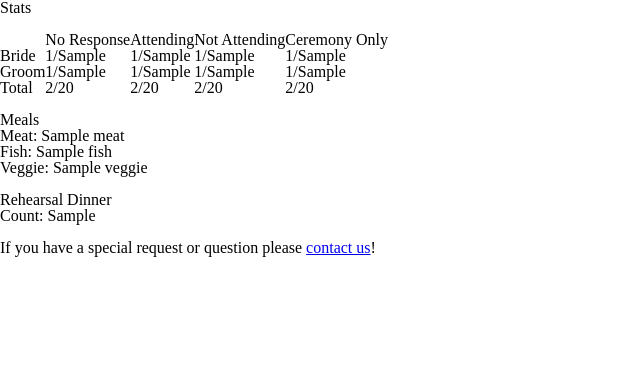
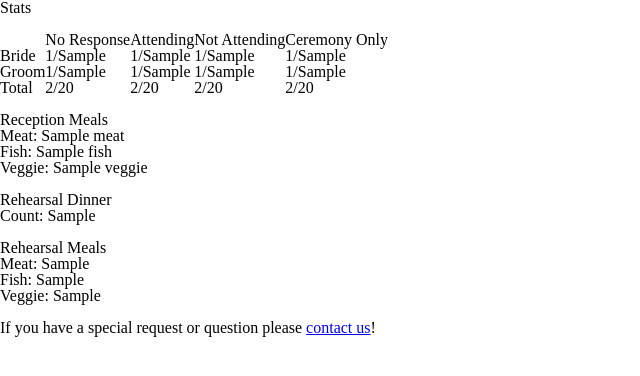
Before and after one commit to chrisgilmerproj/wedding, a Django app: template project/templates/rsvp/stats.html in a window 1280 px wide. Shown: the part 96-472 px from the top of the page, without its empty margins (0-640 px from the left). Run offline with Django 3.2, Linux system fonts and the light colour scheme; the template is opened without the code that fills it: most values are stand-ins (such as "Sample title", 1, 10 or a date in 2020); some libraries are stand-ins or nearby versions.

Commit message:
Counting up meals for rehearsal dinner

```diff
--- a/project/apps/rsvp/views.py
+++ b/project/apps/rsvp/views.py
@@ -103,6 +103,10 @@ def stats(request):
         'meat': Guest.objects.filter(group__response=1, meal=0).count(),
         'fish': Guest.objects.filter(group__response=1, meal=1).count(),
         'veggie': Guest.objects.filter(group__response=1, meal=2).count(),
+
+        'r_meat': Guest.objects.filter(group__response=1, group__rehearsal_dinner=True, child=False, meal=0).count(),
+        'r_fish': Guest.objects.filter(group__response=1, group__rehearsal_dinner=True, child=False, meal=1).count(),
+        'r_veggie': Guest.objects.filter(group__response=1, group__rehearsal_dinner=True, child=False, meal=2).count(),
     }
     return render_to_response(
         template_name,
--- a/project/templates/rsvp/stats.html
+++ b/project/templates/rsvp/stats.html
@@ -39,7 +39,7 @@
         </tr>
     </table>
     <br/>
-    <h2>Meals</h2>
+    <h2>Reception Meals</h2>
         <ul>
             <li>Meat:   {{meat}}</li>
             <li>Fish:   {{fish}}</li>
@@ -49,5 +49,12 @@
     <h2>Rehearsal Dinner</h2>
     <p>Count: {{rehearsal_dinner}}</p>
     <br/>
+    <h2>Rehearsal Meals</h2>
+        <ul>
+            <li>Meat:   {{r_meat}}</li>
+            <li>Fish:   {{r_fish}}</li>
+            <li>Veggie: {{r_veggie}}</li>
+        </ul>
+    <br/>
 </div>
 {% endblock %}
```
